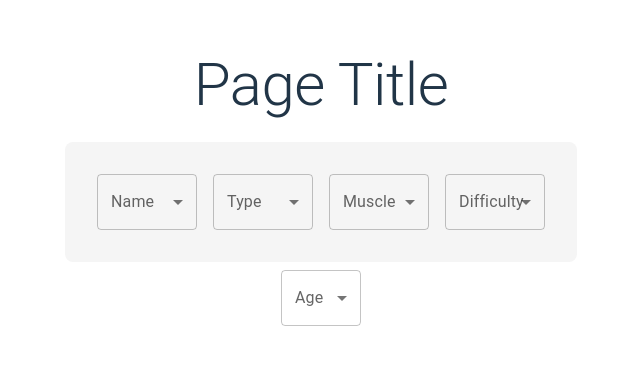
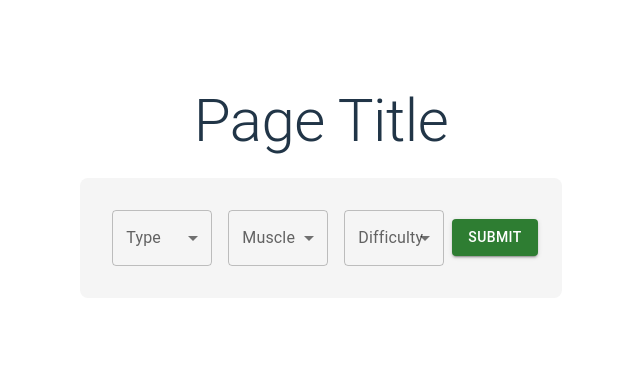
Before and after one commit to Youssef-Serag/Workout, a React (Vite) app in the folder Workout/: page / in a window 1280 px wide. Shown: the part 209-574 px from the top of the page, without its empty margins (319-959 px from the left). Built offline with nearby package versions, Linux system fonts and the light colour scheme.

Commit message:
Completed the form to get data.

```diff
--- a/Workout/package.json
+++ b/Workout/package.json
@@ -13,6 +13,7 @@
     "@emotion/react": "^11.11.3",
     "@emotion/styled": "^11.11.0",
     "@mui/material": "^5.15.2",
+    "dotenv": "^16.3.1",
     "react": "^18.2.0",
     "react-dom": "^18.2.0"
   },
@@ -24,6 +25,7 @@
     "eslint-plugin-react": "^7.33.2",
     "eslint-plugin-react-hooks": "^4.6.0",
     "eslint-plugin-react-refresh": "^0.4.5",
+    "prettier": "3.1.1",
     "vite": "^5.0.8"
   }
 }
--- /dev/null
+++ b/Workout/src/Components/WorkoutQuery.jsx
@@ -0,0 +1,131 @@
+import React, { useState } from "react";
+import {
+  FormControl,
+  InputLabel,
+  Select,
+  MenuItem,
+  Box,
+  Button,
+  Grid,
+} from "@mui/material";
+
+const WorkoutQuery = () => {
+  const [dropdownValue2, setDropdownValue2] = useState("");
+  const [dropdownValue3, setDropdownValue3] = useState("");
+  const [dropdownValue4, setDropdownValue4] = useState("");
+
+  const handleSubmit = (e) => {
+    e.preventDefault();
+    console.log(dropdownValue2, dropdownValue3, dropdownValue4);
+
+    fetch(
+      `https://api.api-ninjas.com/v1/exercises?type=${dropdownValue2}&muscle=${dropdownValue3}&difficulty=${dropdownValue4}`,
+      {
+        headers: {
+          "X-Api-Key": "token",
+        },
+      }
+    )
+      .then((response) => response.json())
+      .then((data) => console.log(data))
+      .catch((error) => console.error("Request failed:", error));
+  };
+
+  return (
+    <Box
+      sx={{
+        backgroundColor: "#f5f5f5",
+        padding: 3,
+        borderRadius: 2,
+        display: "flex",
+      }}
+    >
+      <form>
+        <Grid container direction="row" alignItems="center">
+          <Grid item>
+            <FormControl sx={{ m: 1, minWidth: 100, flexGrow: 1 }}>
+              <InputLabel id="dropdown2-label">Type</InputLabel>
+              <Select
+                labelId="Type-label"
+                value={dropdownValue2}
+                label="Type"
+                onChange={(e) => setDropdownValue2(e.target.value)}
+              >
+                <MenuItem disabled value="">
+                  <em>Type</em>
+                </MenuItem>
+                <MenuItem value={"cardio"}>Cardio</MenuItem>
+                <MenuItem value={"olympic_weightlifting"}>
+                  Olmpic Weightlifting
+                </MenuItem>
+                <MenuItem value={"plyometrics"}>Ploymetrics</MenuItem>
+                <MenuItem value={"powerlifting"}>Powerlifting</MenuItem>
+                <MenuItem value={"strength"}>Strength</MenuItem>
+                <MenuItem value={"stretching"}>Stretching</MenuItem>
+                <MenuItem value={"strongman"}>Strongman</MenuItem>
+              </Select>
+            </FormControl>
+          </Grid>
+
+          <Grid item>
+            <FormControl sx={{ m: 1, minWidth: 100, flexGrow: 1 }}>
+              <InputLabel id="muscle-label">Muscle</InputLabel>
+              <Select
+                labelId="muscle-label"
+                value={dropdownValue3}
+                label="Muscle"
+                onChange={(e) => setDropdownValue3(e.target.value)}
+              >
+                <MenuItem disabled value="">
+                  <em>Muscle</em>
+                </MenuItem>
+                <MenuItem value={"abdominals"}>Abdominals</MenuItem>
+                <MenuItem value={"abductors"}>Abductors</MenuItem>
+                <MenuItem value={"adductors"}>Adductors</MenuItem>
+                <MenuItem value={"biceps"}>Biceps</MenuItem>
+                <MenuItem value={"calves"}>Calves</MenuItem>
+                <MenuItem value={"chest"}>Chest</MenuItem>
+                <MenuItem value={"forearms"}>Forearms</MenuItem>
+                <MenuItem value={"glutes"}>Glutes</MenuItem>
+                <MenuItem value={"hamstrings"}>Hamstrings</MenuItem>
+                <MenuItem value={"lats"}>Lats</MenuItem>
+                <MenuItem value={"lower_back"}>Lower Back</MenuItem>
+                <MenuItem value={"middle_back"}>Middle Back</MenuItem>
+                <MenuItem value={"neck"}>Neck</MenuItem>
+                <MenuItem value={"quadriceps"}>Quadriceps</MenuItem>
+                <MenuItem value={"traps"}>Traps</MenuItem>
+                <MenuItem value={"triceps"}>Triceps</MenuItem>
+              </Select>
+            </FormControl>
+          </Grid>
+
+          <Grid item>
+            <FormControl sx={{ m: 1, minWidth: 100, flexGrow: 1 }}>
+              <InputLabel id="difficulty-label">Difficulty</InputLabel>
+              <Select
+                labelId="difficulty-label"
+                value={dropdownValue4}
+                label="Difficulty"
+                onChange={(e) => setDropdownValue4(e.target.value)}
+              >
+                <MenuItem disabled value="">
+                  <em>Difficulty</em>
+                </MenuItem>
+                <MenuItem value={"beginner"}>Beginner</MenuItem>
+                <MenuItem value={"intermediate"}>Intermediate</MenuItem>
+                <MenuItem value={"expert"}>Expert</MenuItem>
+              </Select>
+            </FormControl>
+          </Grid>
+          <Grid item>
+            <Button variant="contained" color="success" onClick={handleSubmit}>
+              Submit
+            </Button>
+          </Grid>
+        </Grid>
+      </form>
+    </Box>
+  );
+};
+
+export default WorkoutQuery;
--- a/Workout/src/Pages/WorkoutPage.jsx
+++ b/Workout/src/Pages/WorkoutPage.jsx
@@ -1,100 +1,14 @@
-import React, { useState } from 'react';
 import { Container, Typography, Box, FormControl, InputLabel, Select, MenuItem } from '@mui/material';
+import WorkoutQuery from '../Components/WorkoutQuery';
 
 const MainPage = () => {
-  const [dropdownValue1, setDropdownValue1] = useState('');
-  const [dropdownValue2, setDropdownValue2] = useState('');
-  const [dropdownValue3, setDropdownValue3] = useState('');
-  const [dropdownValue4, setDropdownValue4] = useState('');
-  const [dropdownValue5, setDropdownValue5] = useState('');
 
   return (
-    <Container>
+    <Container container >
       <Typography variant="h2" align="center" gutterBottom>
         Page Title
       </Typography>
-
-      <Box sx={{ backgroundColor: '#f5f5f5', padding: 3, borderRadius: 2, display: 'flex'}} autoWidth>
-        <FormControl  sx={{ m: 1, minWidth: 100, flexGrow: 1 }}>
-          <InputLabel id="dropdown1-label">Name</InputLabel>
-          <Select
-            labelId="dropdown1-label"
-            value={dropdownValue1}
-            label="Dropdown 1"
-            onChange={(e) => setDropdownValue1(e.target.value)}
-            autoWidth
-          >
-            {/* Populate with menu items */}
-            <MenuItem value={10}>Option 1</MenuItem>
-            <MenuItem value={20}>Option 2</MenuItem>
-          </Select>
-        </FormControl>
-
-        <FormControl  sx={{ m: 1, minWidth: 100, flexGrow: 1 }}>
-          <InputLabel id="dropdown2-label">Type</InputLabel>
-          <Select
-            labelId="dropdown2-label"
-            value={dropdownValue2}
-            label="Dropdown 2"
-            onChange={(e) => setDropdownValue2(e.target.value)}
-            autoWidth
-          >
-            {/* Populate with menu items */}
-            <MenuItem value={10}>Option 1</MenuItem>
-            <MenuItem value={20}>Option 2</MenuItem>
-          </Select>
-        </FormControl>
-
-        <FormControl  sx={{ m: 1, minWidth: 100, flexGrow: 1 }}>
-          <InputLabel id="dropdown3-label">Muscle</InputLabel>
-          <Select
-            labelId="dropdown3-label"
-            value={dropdownValue3}
-            label="Dropdown 3"
-            onChange={(e) => setDropdownValue3(e.target.value)}
-            autoWidth
-          >
-            {/* Populate with menu items */}
-            <MenuItem value={10}>Option 1</MenuItem>
-            <MenuItem value={20}>Option 2</MenuItem>
-          </Select>
-        </FormControl>
-
-        <FormControl  sx={{ m: 1, minWidth: 100, flexGrow: 1 }}>
-          <InputLabel id="dropdown4-label">Difficulty</InputLabel>
-          <Select
-            labelId="dropdown4-label"
-            value={dropdownValue4}
-            label="Dropdown 4"
-            onChange={(e) => setDropdownValue4(e.target.value)}
-            autoWidth
-          >
-            {/* Populate with menu items */}
-            <MenuItem value={10}>Option 1</MenuItem>
-            <MenuItem value={20}>Option 2</MenuItem>
-          </Select>
-        </FormControl>
-      </Box>
-      <div>
-      <FormControl sx={{ m: 1, minWidth: 80 }}>
-        <InputLabel id="demo-simple-select-autowidth-label">Age</InputLabel>
-        <Select
-          labelId="demo-simple-select-autowidth-label"
-          id="demo-simple-select-autowidth"
-          value={dropdownValue5}
-          onChange={(e) => setDropdownValue5(e.target.value)}
-          autoWidth
-          label="Age"
-        >
-          <MenuItem value="">
-            <em>None</em>
-          </MenuItem>
-          <MenuItem value={10}>Twenty</MenuItem>
-          <MenuItem value={21}>Twenty one</MenuItem>
-          <MenuItem value={22}>Twenty one and a half</MenuItem>
-        </Select>
-      </FormControl>
-    </div>
+      <WorkoutQuery/>
     </Container>
   );
 };
```
Also changed, not shown: 1 other file (tests, documents, lock files or other folders).
